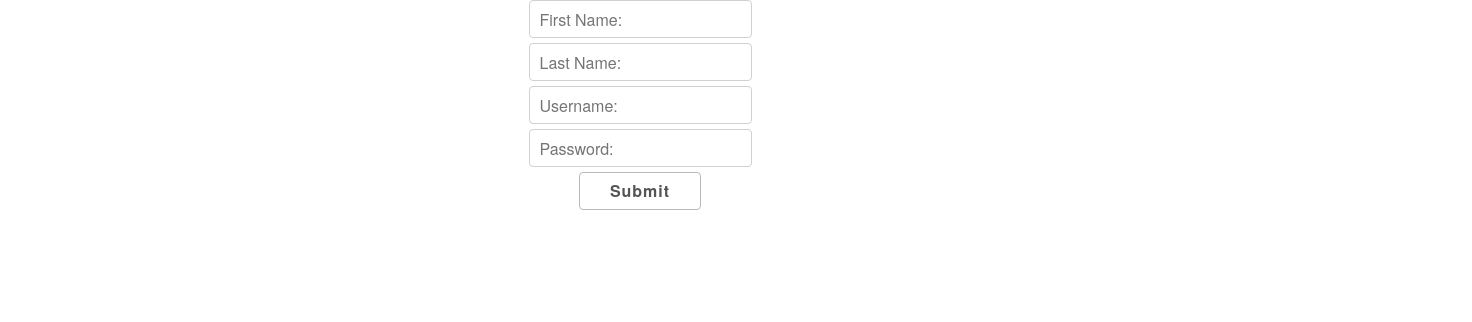
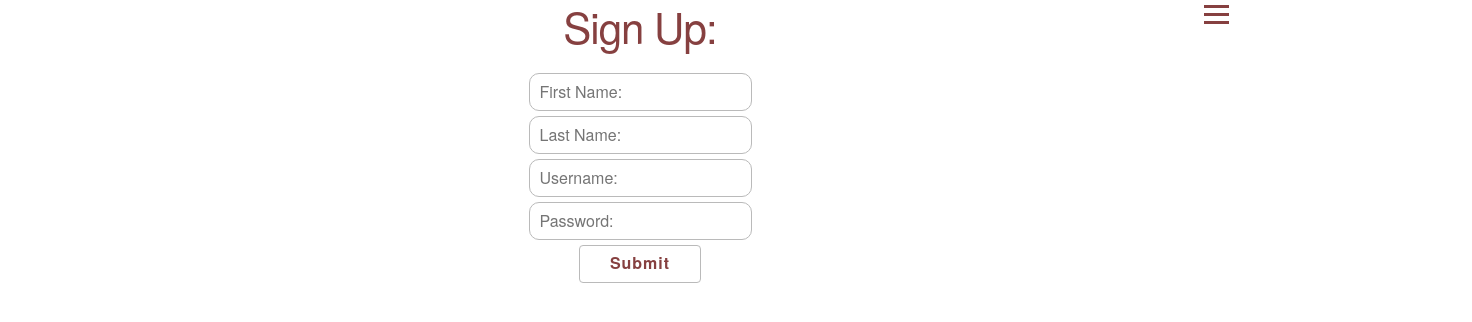
Before and after one commit to Build-Week-Recipies/Secret-Family-Recipes-Cookbook, a React (Create React App) app: page /register in a window 1280 px wide. Shown: the top 322 px of the page, 1472 px wide, since content can reach past the window. Built offline with nearby package versions, Linux system fonts and the light colour scheme.

Commit message:
basic form styles

```diff
--- a/src/App.css
+++ b/src/App.css
@@ -4,6 +4,10 @@
 
 body {
   overflow-x: hidden;
+}
+
+h1, h2, h3, h4, h5, h6 {
+  color: rgb(134, 64, 64);
 }
 
 #bgImg {
@@ -61,6 +65,7 @@ nav {
   position: absolute;
   right: 0px;
   top: 0px;
+  z-index: 5;
 }
 
 .nav-links {
@@ -106,7 +111,7 @@ nav {
   }
   to {
     opacity: 1;
-    trasnform: translateX(0px);
+    transform: translateX(0px);
   }
 }
 
--- a/src/App.js
+++ b/src/App.js
@@ -12,13 +12,15 @@ let nav = {
   signUp: true,
   home: true,
   add: false,
-  logOut: false
+  logOut: false,
+  dashboard: true
 }
 
 function App() {
   return (
     <div className="App">
       <Router>
+        <NavBar display={nav} />
         <Route exact path='/dashboard' component={Dashboard} />
         <Route exact path='/register' component={Signup} />
         <Route exact path='/login' component={Login} />
--- a/src/barebones.css
+++ b/src/barebones.css
@@ -307,7 +307,7 @@ input[type="button"] {
   display: inline-block;
   height: 38px;
   padding: 0 30px;
-  color: var(--text-color-softer);
+  color: rgb(134, 64, 64);
   text-align: center;
   font-size: 11px;
   font-weight: 600;
@@ -332,8 +332,8 @@ button:focus,
 input[type="submit"]:focus,
 input[type="reset"]:focus,
 input[type="button"]:focus {
-  color: var(--text-color-normal);
-  border-color: var(--text-color-softer);
+  color: rgb(134, 64, 64);
+  border-color: rgb(134, 64, 64);
   outline: 0;
 }
 .button.button-primary,
@@ -374,8 +374,8 @@ select {
   height: 38px;
   padding: 6px 10px; /* The 6px vertically centers text on FF, ignored by Webkit */
   background-color: var(--background-color);
-  border: 1px solid var(--border-color-softer);
-  border-radius: 4px;
+  border: 1px solid var(--border-color);
+  border-radius: 10px;
   box-shadow: none;
   box-sizing: border-box;
 }
@@ -408,7 +408,7 @@ input[type="url"]:focus,
 input[type="password"]:focus,
 textarea:focus,
 select:focus {
-  border: 1px solid var(--accent-color);
+  border: 1px solid rgb(134, 64, 64);
   outline: 0;
 }
 label,
--- a/src/components/Dashboard.js
+++ b/src/components/Dashboard.js
@@ -1,5 +1,5 @@
 import React from 'react';
-import { Link } from 'react-router-dom';
+import { BrowserRouter as Router } from 'react-router-dom';
 import NavBar from './NavBar';
 import styled from 'styled-components';
 import RecipeList from './RecipeList'
@@ -96,7 +96,6 @@ const Dashboard = () => {
 
     return (
         <Dashboard>
-            <NavBar display={nav} />
             <Background ><div id="bgImg"></div><p>Old Recepies For Old People</p></Background>
             <RecipeList />
         </Dashboard>
--- a/src/components/Login.js
+++ b/src/components/Login.js
@@ -20,6 +20,7 @@ const Login = () => {
 
     return (
         <div>
+            <h2>Log In:</h2>
             <form onSubmit={loginHandler}>
                 <label>
                     <input type='text' name='username' value={credentials.username} onChange={changeHandler} placeholder='Username:' />
--- a/src/components/Signup.js
+++ b/src/components/Signup.js
@@ -21,6 +21,7 @@ const SignUp = () => {
     }
     return (
         <div>
+            <h2>Sign Up:</h2>
             <form onSubmit={submitHandler}>
                 <label>
                     <input type='text' name='first_name' value={credentials.first_name} onChange={changeHandler} placeholder='First Name:' />
```
